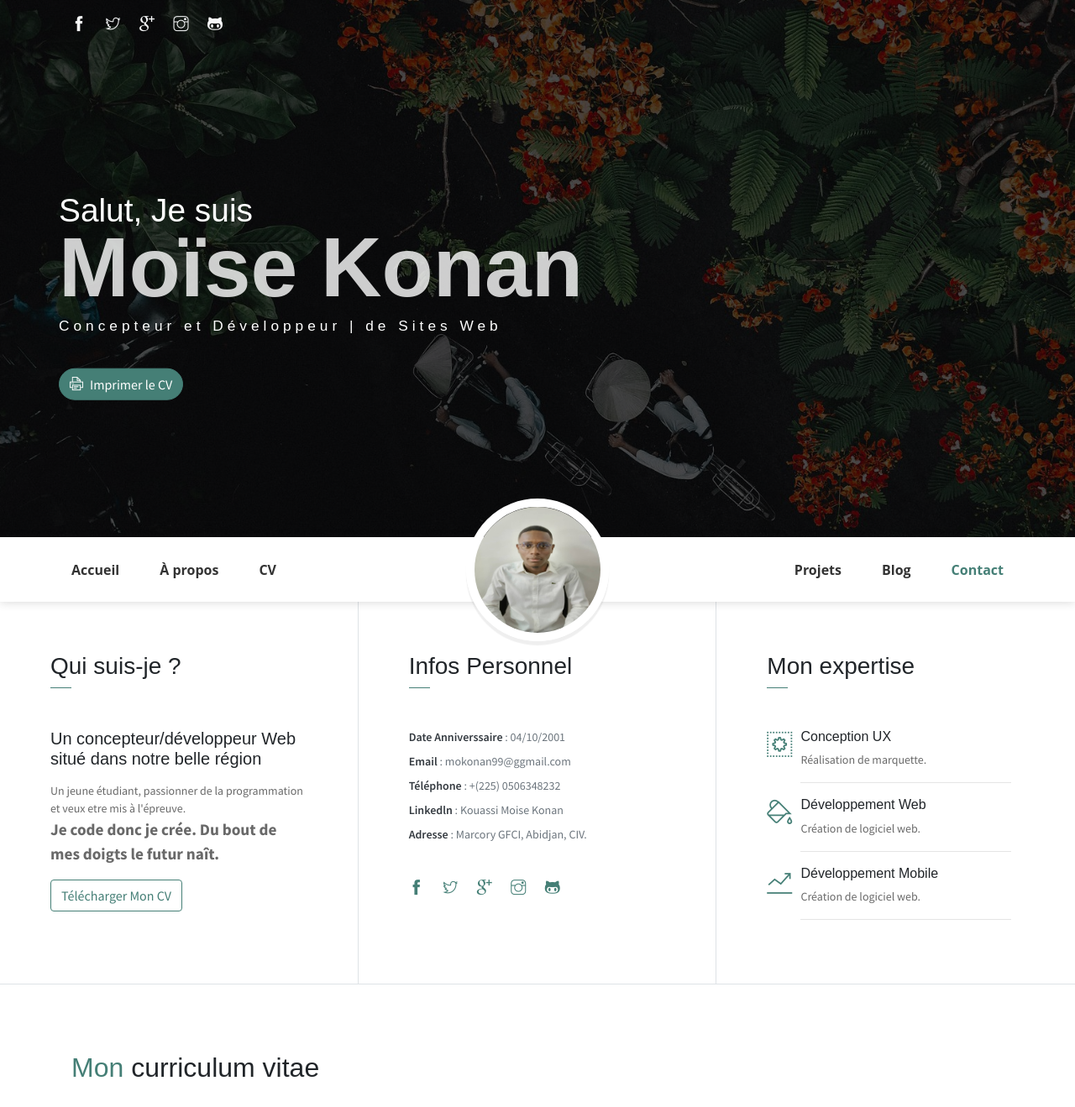
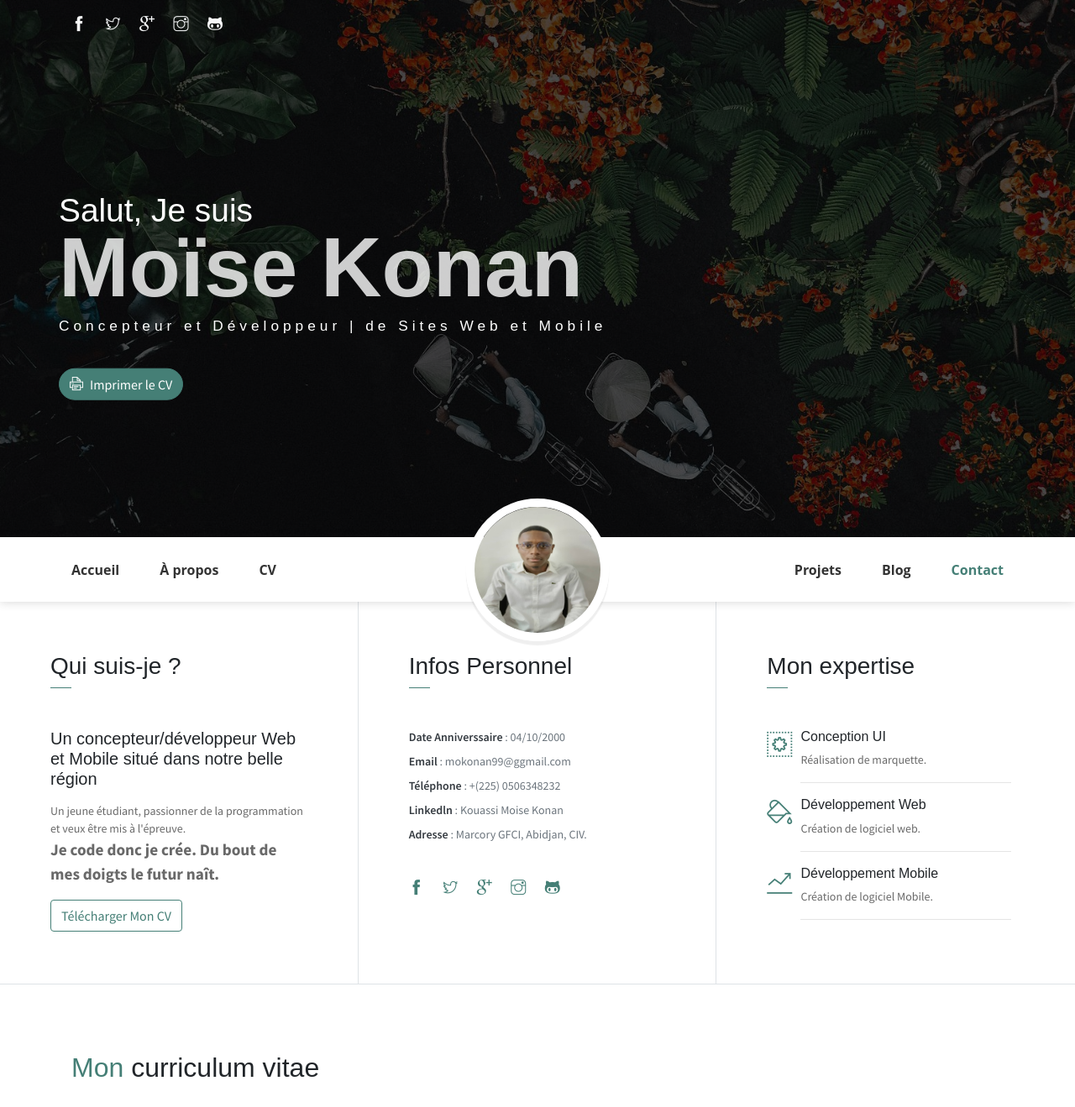
Before and after one commit to Moisekonan/My_Portfolio, a Django app: page / in a window 1280 px wide. Shown: the top 1319 px of the page at 84% size. Run offline with Django 4.2, Linux system fonts and the light colour scheme; data that the repository does not hold is empty; some libraries are stand-ins or nearby versions.

Commit message:
updtae cv

```diff
--- a/templates/portfolio/index.html
+++ b/templates/portfolio/index.html
@@ -32,8 +32,8 @@
             <div class="header-content">
                 <h4 class="header-subtitle" >Salut, Je suis</h4>
                 <h1 class="header-title">Moïse Konan</h1>
-                <h6 class="header-mono" >Concepteur et Développeur | de Sites Web</h6>
-                <a id="btnPrint" class="btn btn-primary btn-rounded" href="{% static 'CV_Moise.pdf' %}" target="_blank"><i class="ti-printer pr-2"></i>Imprimer le CV</a>
+                <h6 class="header-mono" >Concepteur et Développeur | de Sites Web et Mobile</h6>
+                <a id="btnPrint" class="btn btn-primary btn-rounded" href="{% static 'CV_MoiseKonan.pdf' %}" target="_blank"><i class="ti-printer pr-2"></i>Imprimer le CV</a>
             </div>
         </div>
     </header>
@@ -61,7 +61,7 @@
                     <img src="{% static 'imgs/oz1.jpg' %}" alt="" class="brand-img">
                     <li class="brand-txt">
                         <h5 class="brand-title">Moïse Konan</h5>
-                        <div class="brand-subtitle">Concepteur et Développeur | de Sites Web</div>
+                        <div class="brand-subtitle">Concepteur et Développeur | de Sites Web et Mobile</div>
                     </li>
                 </ul>
                 <ul class="navbar-nav ml-auto">
@@ -86,17 +86,17 @@
             <div class="col-lg-4 about-card">
                 <h3 class="font-weight-light">Qui suis-je ?</h3>
                 <span class="line mb-5"></span>
-                <h5 class="mb-3">Un concepteur/développeur Web situé dans notre belle région</h5>
-                <p class="mt-20 text-break">Un jeune étudiant, passionner de la programmation et veux etre mis à l'épreuve.<br>
+                <h5 class="mb-3">Un concepteur/développeur Web et Mobile situé dans notre belle région</h5>
+                <p class="mt-20 text-break">Un jeune étudiant, passionner de la programmation et veux être mis à l'épreuve.<br>
                     <span style="font-weight:bold; font-size:1.2rem">Je code donc je crée. Du bout de mes doigts le futur naît.</span>
                 </p>
-                <a class="btn btn-outline-danger" href="{% static 'CV_Moise.pdf' %}" download><i class="icon-down-circled2"></i>Télécharger Mon CV</a>
+                <a class="btn btn-outline-danger" href="{% static 'CV_MoiseKonan.pdf' %}" download><i class="icon-down-circled2"></i>Télécharger Mon CV</a>
             </div>
             <div class="col-lg-4 about-card">
                 <h3 class="font-weight-light">Infos Personnel</h3>
                 <span class="line mb-5"></span>
                 <ul class="mt40 info list-unstyled">
-                    <li><span>Date Anniverssaire</span> : 04/10/2001</li>
+                    <li><span>Date Anniverssaire</span> : 04/10/2000</li>
                     <li><span>Email</span> : mokonan99@ggmail.com</li>
                     <li><span>Téléphone</span> : +(225) 0506348232</li>
                     <li><span>Linkedln</span> : Kouassi Moise Konan </li>
@@ -116,7 +116,7 @@
                 <div class="row">
                     <div class="col-1 text-danger pt-1"><i class="ti-widget icon-lg"></i></div>
                     <div class="col-10 ml-auto mr-3">
-                        <h6>Conception UX</h6>
+                        <h6>Conception UI</h6>
                         <p class="subtitle"> Réalisation de marquette.</p>
                         <hr>
                     </div>
@@ -133,7 +133,7 @@
                     <div class="col-1 text-danger pt-1"><i class="ti-stats-up icon-lg"></i></div>
                     <div class="col-10 ml-auto mr-3">
                         <h6>Développement Mobile</h6>
-                        <p class="subtitle">Création de logiciel web.</p>
+                        <p class="subtitle">Création de logiciel Mobile.</p>
                         <hr>
                     </div>
                 </div>
```
Also changed, not shown: 2 other files.
